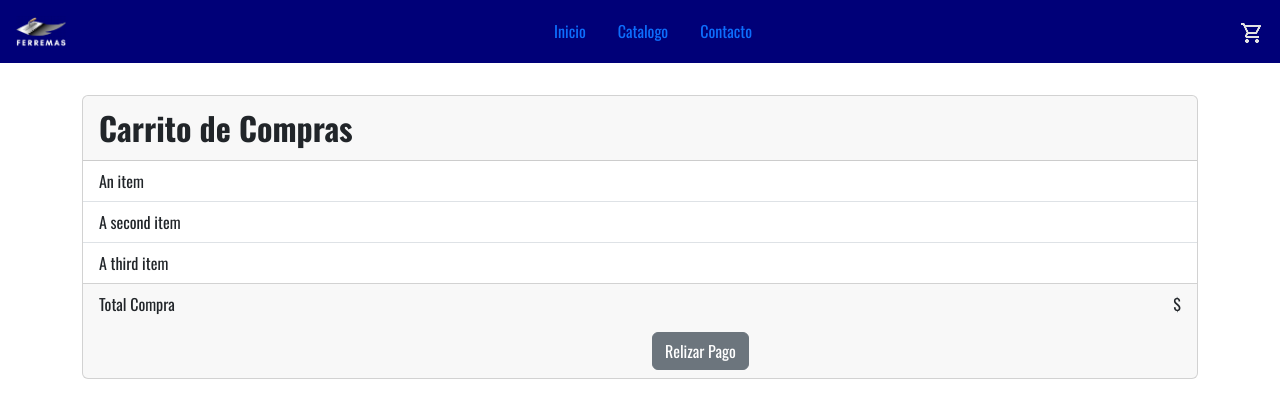
After one commit to reigigax/ProyectoFerremas, a Flask app: template templates/carrito.html in a window 1280 px wide. The commit adds this page. Shown: the top 418 px of the page. Run offline with Flask 3, Linux system fonts and the light colour scheme; the template is opened without the code that fills it, so the values that code supplies are empty.

Commit message:
Pag a medias xd

```diff
--- a/app.py
+++ b/app.py
@@ -1,12 +1,18 @@
-from flask import Flask, render_template, url_for, flash, redirect
+from flask import Flask, render_template, url_for, flash, redirect, request, session
 from forms import RegistrationForm, LogInForm
 import requests
+import uuid
 
 app = Flask(__name__)
-app.config['SECRET_KEY'] = '9cc5e035d4caa22b59b3a7fa6c08894d'
+app.secret_key = 'mikumikumi3939'
 
 #APIs
 api_obtener_productos = "http://127.0.0.1:5001/productos"
+api_ver_carrito = "http://127.0.0.1:5001/carrito"
+api_vaciar_carrito = "http://127.0.0.1:5001/vaciar_carrito"
+api_agregar_producto_carrito = "http://127.0.0.1:5001/agregar_producto_carrito"
+api_eliminar_producto_carrito = "http://127.0.0.1:5001/carrito_eliminar_producto="
+
 
 #Rutas de Templates
 @app.route('/')
@@ -15,12 +21,73 @@ def home():
     productos = requests.get(api_obtener_productos)
     data_productos = productos.json()
     print(data_productos)
-    return render_template('home.html')
+    if data_productos:
+        return render_template('home.html', data=data_productos)
+    else:
+        return render_template('home.html')
 
 @app.route('/about')
 def about():
     return render_template('about.html')
 
+@app.route('/carrito')
+def carrito():
+    ver_carrito = requests.get(api_ver_carrito)
+    data_estado_carrito = ver_carrito.json()
+    print(data_estado_carrito)
+    if data_estado_carrito:
+        return render_template('carrito.html', data=data_estado_carrito)
+    else:
+        return render_template('carrito.html')
+
+@app.route('/agregar_carrito_ui', methods=['POST'])
+def agregar_carrito_ui():
+    try:
+        producto_id = request.form.get('producto_id')
+        cantidad = int(request.form.get('cantidad', 1))
+        data = {
+            'session_id': session['session_id'],
+            'producto_id': producto_id,
+            'cantidad': cantidad
+        }
+        requests.post(api_agregar_producto_carrito, json=data)
+        response = requests.post(api_agregar_producto_carrito, json=data)
+        if response.status_code == 200:
+            flash('Producto agregado al carrito correctamente.', 'success')
+        else:
+            flash('No se pudo agregar el producto al carrito.', 'danger')
+    except Exception as e:
+        flash('Error interno al procesar el carrito.', 'danger')
+
+    # Redirige a la página de productos o carrito
+    return redirect(url_for('carrito'))
+
+@app.route('/ver_carrito')
+def ver_carrito():
+    carrito = session.get('carrito', {})
+    items = []
+    total = 0
+
+    for producto_id, cantidad in carrito.items():
+        respuesta = requests.get(api_ver_carrito + str(producto_id))
+        if respuesta.status_code == 200:
+            producto = respuesta.json()
+            subtotal = producto['valor'] * cantidad
+            total += subtotal
+            items.append({
+                'id': producto_id,
+                'nombre': producto['nombre_producto'],
+                'cantidad': cantidad,
+                'precio_unitario': producto['valor'],
+                'subtotal': subtotal
+            })
+        else:
+            pass
+
+    return render_template('carrito.html', items=items, total=total)
+
+#------------------------------------------------------------------------------------------#
+#------------------------------------------------------------------------------------------#
 @app.route('/register', methods=["GET","POST"])
 def register():
     form = RegistrationForm()
@@ -39,6 +106,8 @@ def login():
         else:
             flash('Login Fallido XD', 'danger')
     return render_template('login.html',form=form)
+#------------------------------------------------------------------------------------------#
+#------------------------------------------------------------------------------------------#
 
 #Actualiza las modificaciones realizadas sin reiniciar el servidor
 if __name__ == '__main__':
--- a/forms.py
+++ b/forms.py
@@ -1,5 +1,5 @@
 from flask_wtf import FlaskForm
-from wtforms import StringField, PasswordField, SubmitField, BooleanField
+from wtforms import StringField, PasswordField, SubmitField, BooleanField, IntegerField
 from wtforms.validators import DataRequired, Length, Email, EqualTo
 
 class RegistrationForm(FlaskForm):
--- /dev/null
+++ b/templates/carrito.html
@@ -0,0 +1,36 @@
+{% extends "layout.html" %}
+{% block content %}
+<div class="pt-3">
+    <div class="card">
+        <div class="card-header fs-2">
+            Carrito de Compras
+        </div>
+        <ul class="list-group list-group-flush">
+        {% if data.mensaje == 'No existen productos en el Carro'%}
+            <li class="list-group-item text-center fs-2" style="padding-top: 15rem; padding-bottom: 15rem;">
+                {{ data.mensaje }} <img src="{{ url_for('static', filename='img/production_quantity.png') }}" alt="">
+            </li>
+        {% else %}
+            <li class="list-group-item">An item</li>
+            <li class="list-group-item">A second item</li>
+            <li class="list-group-item">A third item</li>
+        {% endif %}
+        </ul>
+        <div class="card-footer">
+            <div class="row align-items-start">
+                <div class="col">
+                    <p class="text-sm-start">Total Compra</p>
+                </div>
+                <div class="col">
+                {% if data.mensaje == 'No existen productos en el Carro'%}
+                    <p class="text-sm-end">$ -</p>
+                {% else %}
+                    <p class="text-sm-end">$ </p>
+                    <a href="#" class="btn btn-secondary">Relizar Pago</a>
+                {% endif %}
+                </div>
+            </div>
+        </div>
+    </div>
+</div>
+{% endblock %}
--- a/templates/layout.html
+++ b/templates/layout.html
@@ -39,14 +39,13 @@
         </ul>
         <ul class="nav justify-content-end">
             <li class="nav-item">
-                <a class="nav-link" href="{{ url_for('login') }}">Iniciar Sesion</a>
-            </li>
-            <li class="nav-item">
-                <a class="nav-link" href="{{ url_for('register') }}">Registrarse</a>
+                <a class="nav-link" href="{{ url_for('carrito') }}">
+                    <img src="{{ url_for('static', filename='img/shopping_cart.png') }}" alt="a">
+                </a>
             </li>
         </ul>
     </nav>
-    <div class="container">
+    <div class="container pt-3">
         {% with messages = get_flashed_messages(with_categories=true) %}
             {% if messages %}
                 {% for category, message in messages %}
```
Also changed, not shown: templates/home.html (+62 -1 lines), static/img/add_circle.png (added), static/img/production_quantity.png (added), static/img/shopping_cart.png (added).
